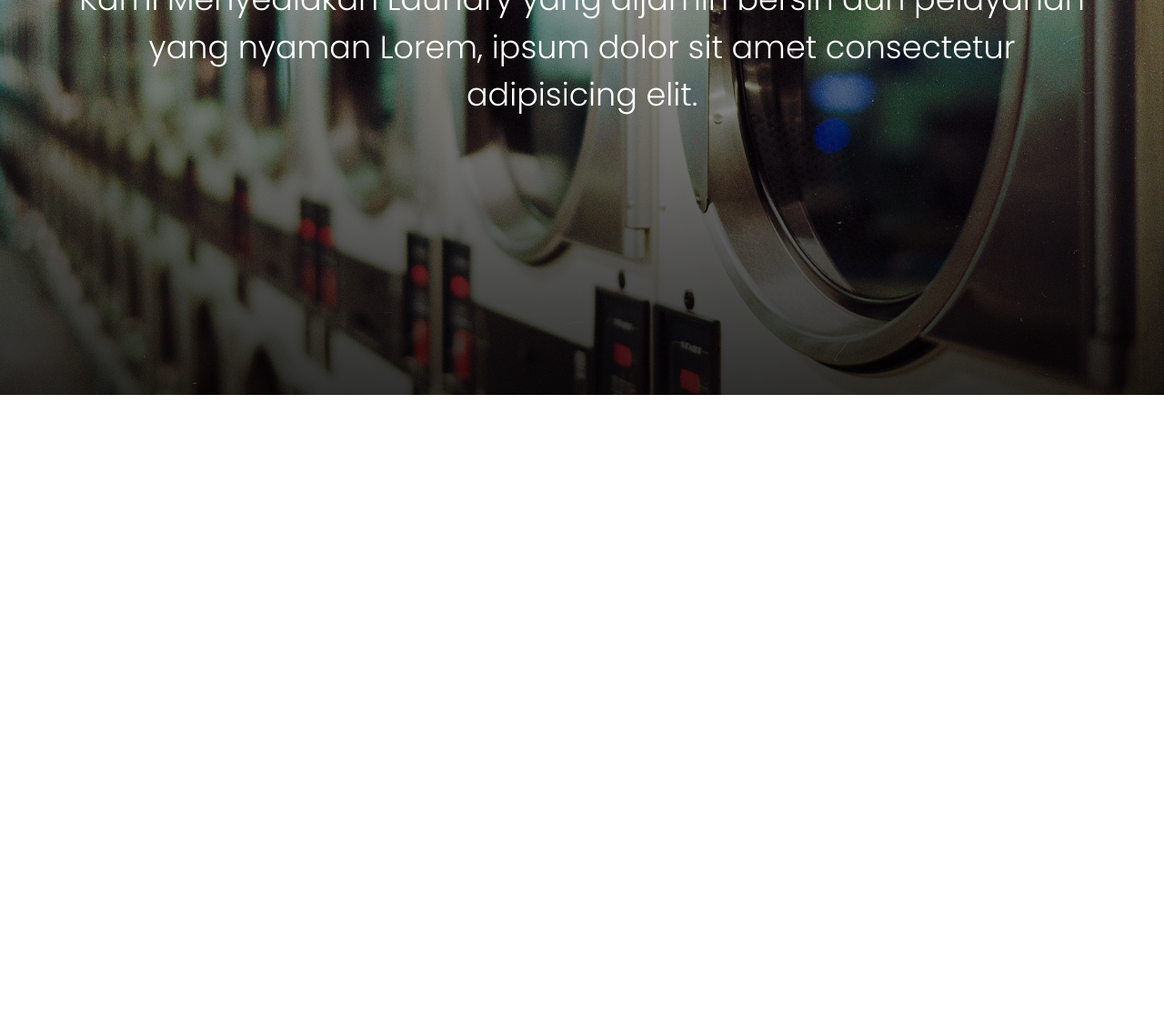
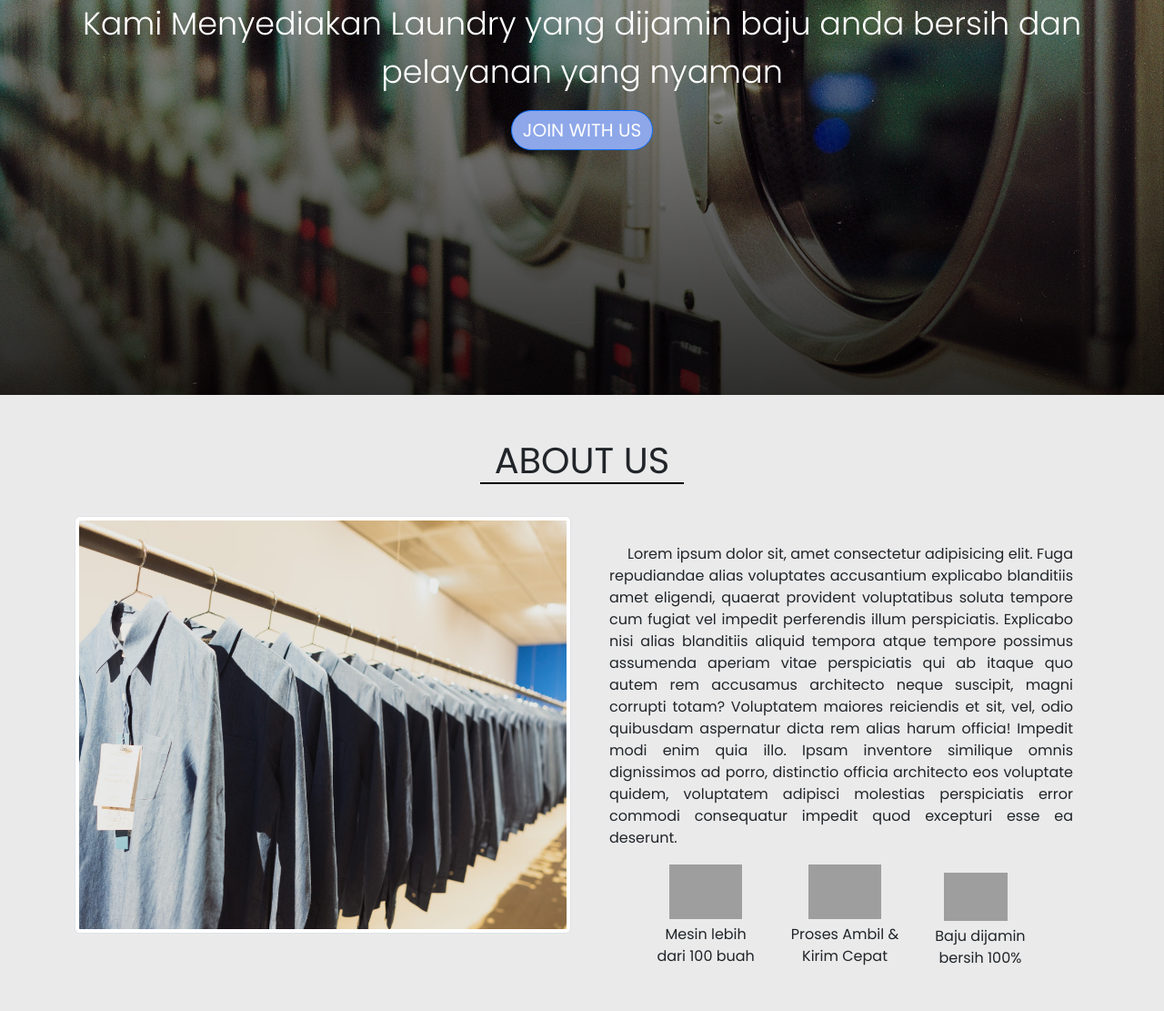
Before and after one commit to abiyyu12/Laundry_WEB, a plain HTML site: page index.html in a window 1280 px wide. Shown: the part 291-1402 px from the top of the page at 91% size. Before the commit the page ends 800 px from the top, so only its background shows below. Drawn offline with nearby package versions, Linux system fonts and the light colour scheme; grey boxes are pictures that could not be loaded.

Commit message:
Menambah About Us

```diff
--- a/index.html
+++ b/index.html
@@ -43,16 +43,15 @@
               <a class="nav-link" href="#">Home</a>
             </li>
             <li class="nav-item">
-              <a class="nav-link" href="#">Services</a>
+              <a class="nav-link" href="#">About</a>
             </li>
             <li class="nav-item">
-              <a class="nav-link" href="#">About</a>
+              <a class="nav-link" href="#">Services</a>
             </li>
             <li class="nav-item">
               <a class="nav-link" href="#">Contact</a>
             </li>
           </ul>
-          <a href="#" class="btnJoin btn btn-primary">Join With Us</a>
         </div>
       </div>
     </nav>
@@ -61,15 +60,100 @@
     <div class="mb-5 jmb-img">
       <div class="container py-5">
         <h1 class="display-4 head-jumbotron">
-          Cuci <span>Bersih</span> Di <span>My Laundry</span> Aja
+          Cuci <span>Bersih ? </span> Di <span>My Laundry</span> Aja
         </h1>
         <p class="head-jumbotron-2">
-          Kami Menyediakan Laundry yang dijamin bersih dan pelayanan yang nyaman
-          Lorem, ipsum dolor sit amet consectetur adipisicing elit.
+          Kami Menyediakan Laundry yang dijamin baju anda bersih dan pelayanan
+          yang nyaman
         </p>
+        <div class="text-center">
+          <a href="#" class="btn btn-primary btnJoin"> JOIN WITH US</a>
+        </div>
       </div>
     </div>
     <!-- End Hero -->
+
+    <!-- About US -->
+    <section id="about">
+      <div class="container">
+        <div class="text-center">
+          <h1>ABOUT US</h1>
+        </div>
+        <div class="row">
+          <div class="col-lg-6">
+            <img
+              src="images/seongmin-park-p1qYb9pvLPU-unsplash.jpg"
+              alt="img-2"
+              class="img-thumbnail rounded"
+            />
+          </div>
+          <div class="col-lg-6 about-konten">
+            <p>
+              Lorem ipsum dolor sit, amet consectetur adipisicing elit. Fuga
+              repudiandae alias voluptates accusantium explicabo blanditiis amet
+              eligendi, quaerat provident voluptatibus soluta tempore cum fugiat
+              vel impedit perferendis illum perspiciatis. Explicabo nisi alias
+              blanditiis aliquid tempora atque tempore possimus assumenda
+              aperiam vitae perspiciatis qui ab itaque quo autem rem accusamus
+              architecto neque suscipit, magni corrupti totam? Voluptatem
+              maiores reiciendis et sit, vel, odio quibusdam aspernatur dicta
+              rem alias harum officia! Impedit modi enim quia illo. Ipsam
+              inventore similique omnis dignissimos ad porro, distinctio officia
+              architecto eos voluptate quidem, voluptatem adipisci molestias
+              perspiciatis error commodi consequatur impedit quod excepturi esse
+              ea deserunt.
+            </p>
+            <div class="icons-about">
+              <div class="icon-about">
+                <div class="text-center">
+                  <i
+                    href="https://www.freeiconspng.com/img/9547"
+                    title="Image from freeiconspng.com"
+                    ><img
+                      src="https://www.freeiconspng.com/uploads/washing-machine-icon-5.png"
+                      width="80"
+                      alt="Washing Machine Icon Size"
+                  /></i>
+                </div>
+                <p>
+                  Mesin lebih <br />
+                  dari 100 buah
+                </p>
+              </div>
+              <div class="icon-about">
+                <div class="text-center">
+                  <i
+                    href="https://www.freeiconspng.com/img/14262"
+                    title="Image from freeiconspng.com"
+                    ><img
+                      src="https://www.freeiconspng.com/uploads/food-truck-icon-png-2.png"
+                      width="80"
+                      alt="Food Truck Icon Png"
+                  /></i>
+                </div>
+                <p>
+                  Proses Ambil &<br />
+                  Kirim Cepat
+                </p>
+              </div>
+              <div class="icon-about">
+                <div class="text-center">
+                  <img
+                    src="https://img.icons8.com/ios/100/null/t-shirt--v1.png"
+                    width="70"
+                    style="margin-left: -10px; margin-top: 10px"
+                  />
+                </div>
+                <p>
+                  Baju dijamin <br />
+                  bersih 100%
+                </p>
+              </div>
+            </div>
+          </div>
+        </div>
+      </div>
+    </section>
     <script
       src="https://cdn.jsdelivr.net/npm/bootstrap@5.2.3/dist/js/bootstrap.bundle.min.js"
       integrity="sha384-kenU1KFdBIe4zVF0s0G1M5b4hcpxyD9F7jL+jjXkk+Q2h455rYXK/7HAuoJl+0I4"
--- a/style.css
+++ b/style.css
@@ -1,5 +1,6 @@
 body {
   font-family: "Poppins";
+  background-color: #eaeaea;
 }
 
 .navbar {
@@ -11,13 +12,17 @@ body {
   font-weight: 400;
   color: #fff;
 }
-.navbar .btnJoin {
+.btnJoin {
   background-color: #8ea7e9;
   text-transform: uppercase;
+  position: relative;
+  z-index: 1;
   border-radius: 100px;
+  font-size: 20px;
+  font-weight: 400;
 }
 
-.navbar .btnJoin:hover {
+.btnJoin:hover {
   background-color: #b1b2ff;
 }
 
@@ -48,7 +53,7 @@ body {
   text-align: center;
   margin-bottom: 20px;
   font-weight: 400;
-  margin-top: 20%;
+  margin-top: 250px;
   position: relative;
   z-index: 1;
   text-shadow: 1px 1px 1px rgba(0, 0, 0, 0.6);
@@ -68,10 +73,48 @@ body {
   font-weight: 200;
 }
 
+.about-konten {
+  padding: 30px;
+}
+
+.about-konten p {
+  text-align: justify;
+  text-indent: 20px;
+}
+
+#about h1 {
+  margin-bottom: 35px;
+}
+
+#about h1::after {
+  content: "";
+  display: block;
+  border-bottom: #000 solid 2px;
+  width: 20%;
+  margin: 0 auto;
+}
+
+#about .icons-about {
+  display: flex;
+  align-items: center;
+  justify-content: center;
+}
+
+#about .icons-about .icon-about {
+  margin: 0 20px;
+}
+
+#about .icons-about .icon-about p {
+  margin-top: 5px;
+  text-align: center;
+  text-indent: 0;
+}
+
 @media (max-width: 720px) {
   .head-jumbotron {
     font-size: 35px;
-    margin-top: 130px;
+
+    margin-top: 200px;
   }
 
   .head-jumbotron-2 {
```
Also changed, not shown: images/seongmin-park-p1qYb9pvLPU-unsplash.jpg (added).
